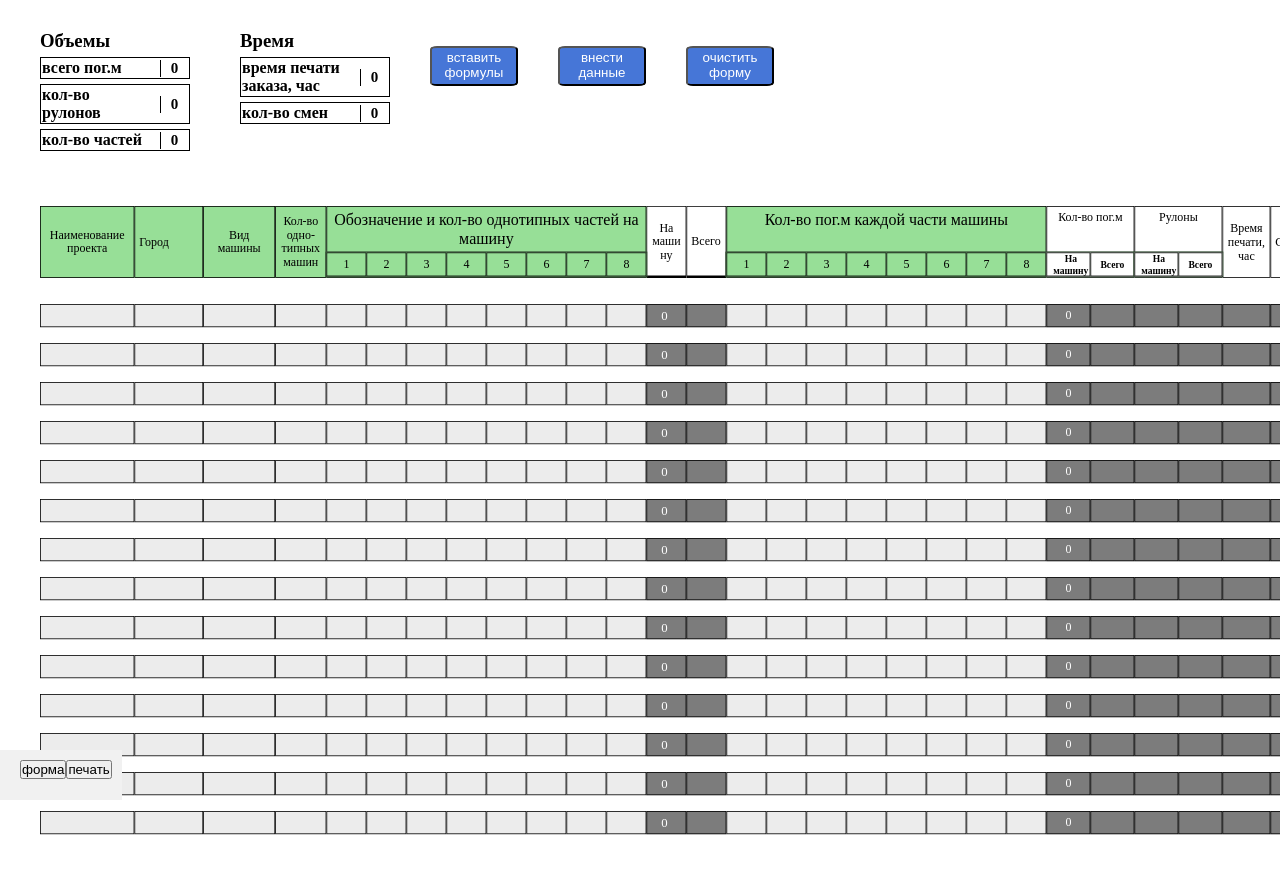
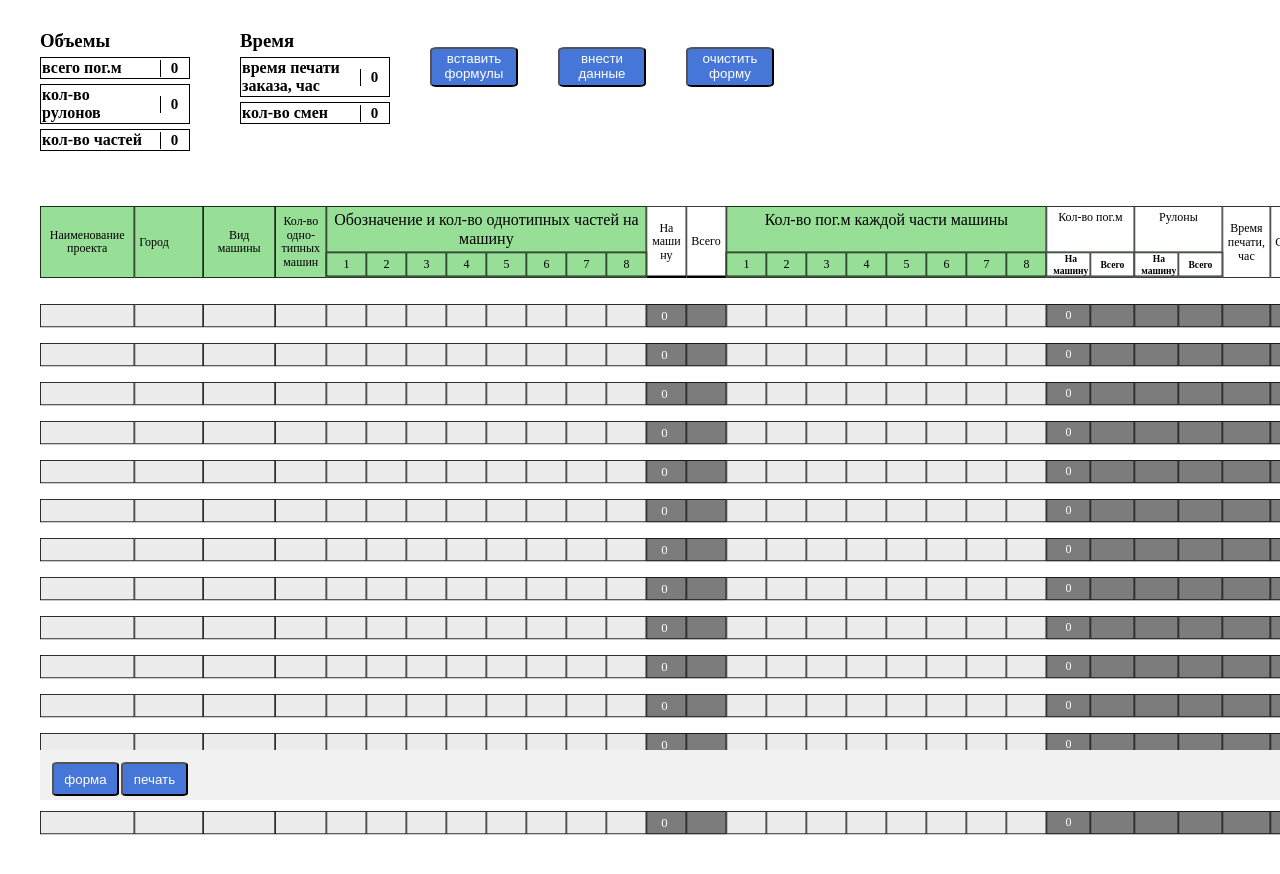
Before and after one commit to umer134/SV_Table_CRM, a React (Vite) app: page / in a window 1280 px wide. Shown: the top 874 px of the page. Built offline with nearby package versions, Linux system fonts and the light colour scheme.

Commit message:
footer btns has been styled

```diff
--- a/src/App.css
+++ b/src/App.css
@@ -30,12 +30,14 @@ body {
 }
 
 .footer{
+  margin-left: 40px ;
   background: #f1f1f1;
   padding: 10px;
   text-align: center;
   position: absolute;
   bottom: 0;
   height: 50px;
+  width: 100%;
 }
 
 .main-form{
--- a/src/components/footer/Footer.jsx
+++ b/src/components/footer/Footer.jsx
@@ -1,6 +1,8 @@
+import "./footer.css"
+
 const Footer = () => {
     return (
-        <div className="footer">
+        <div className="Footer">
             <div className="container">
                 <div className="form-btn">
                     <button>форма</button>
--- /dev/null
+++ b/src/components/footer/footer.css
@@ -0,0 +1,29 @@
+*{
+    margin: 0;
+    padding: 0;
+    box-sizing: border-box;
+}
+
+.Footer .container{
+
+}
+
+button{
+    width: 67px;
+    height: 34px;
+    margin-top: 2px;
+    margin-left: 2px;
+    border-radius: 8%;
+    background: #4676D7;
+    color: #fff;
+    cursor: pointer;
+}
+
+.button:hover {
+    background: #1d49aa;
+  }
+
+  .button:focus {
+    outline: none;
+    box-shadow: 0 0 0 4px #cbd6ee;
+  }
```
